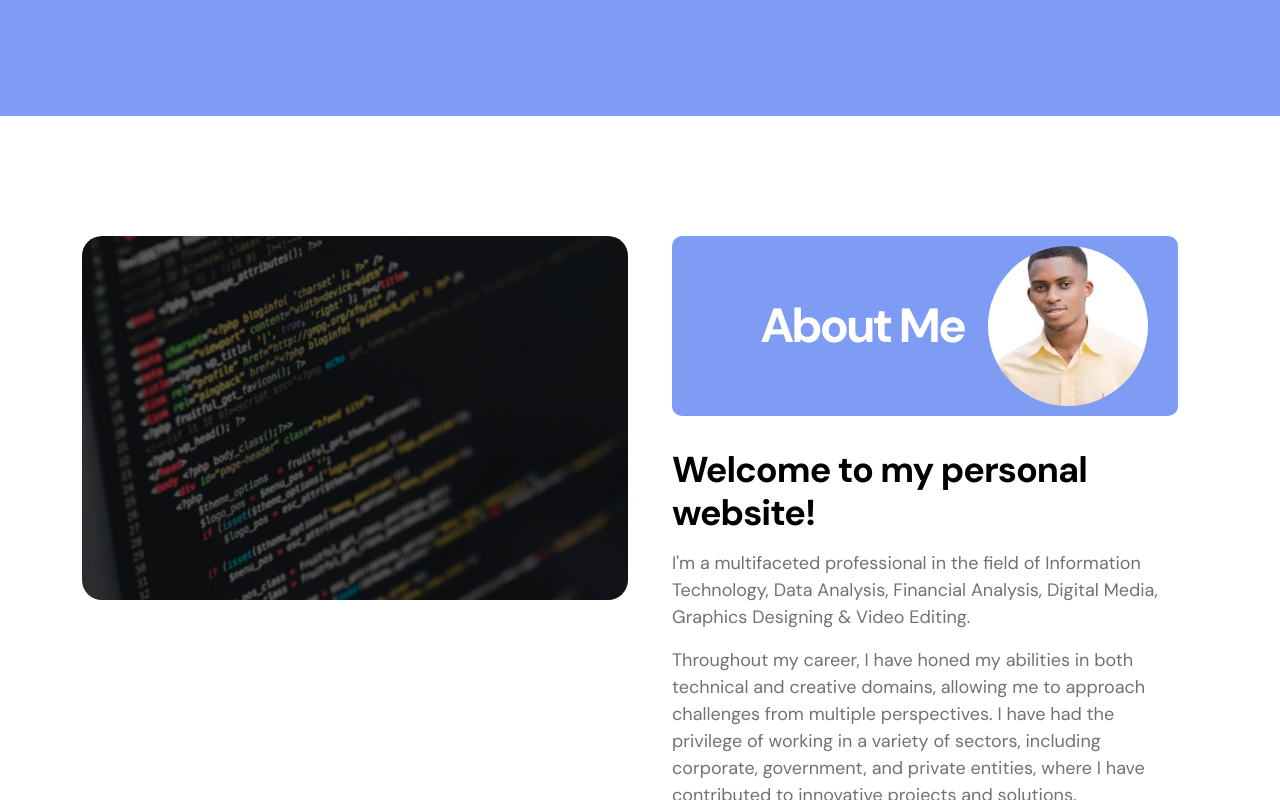
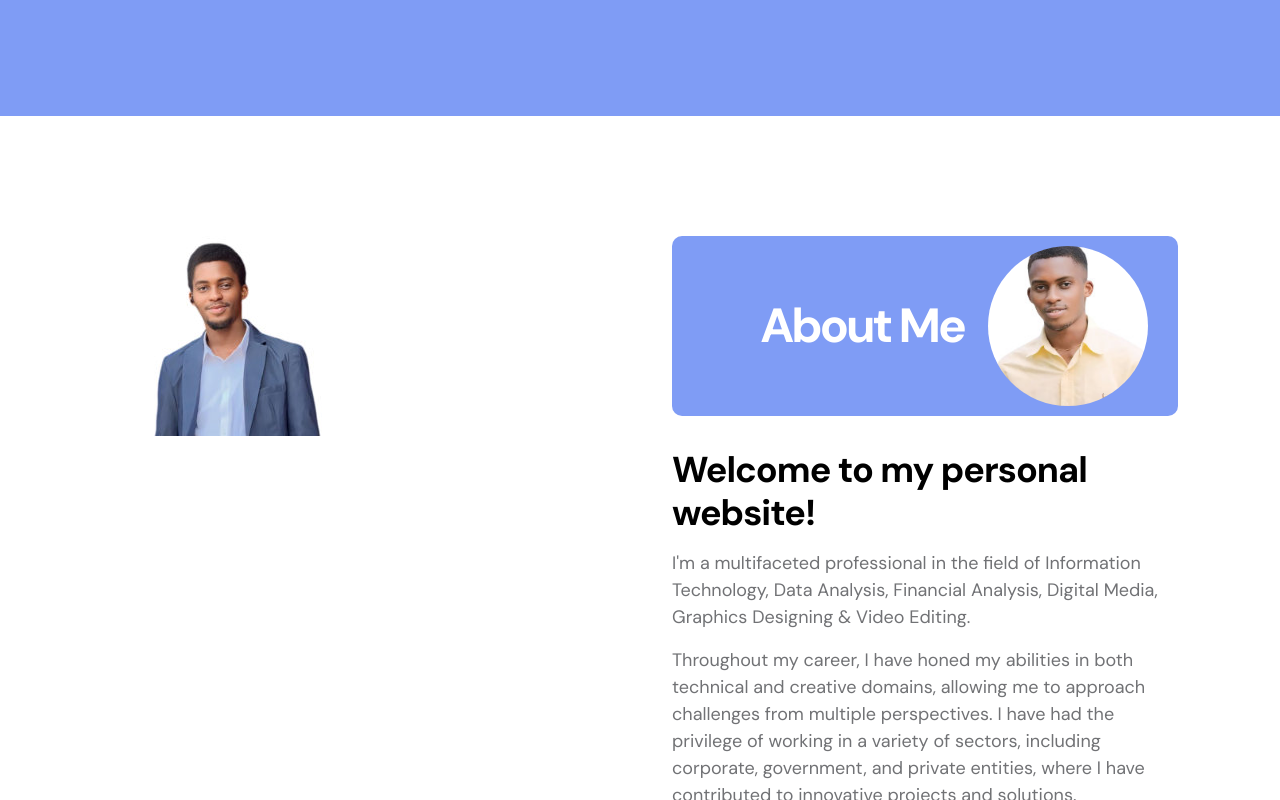
Before and after one commit to pathomas226292/www.paulathomasbio.com, a plain HTML site: page index.html in a window 1280 px wide. Shown: the part 544-1344 px from the top of the page. Drawn offline with nearby package versions, Linux system fonts and the light colour scheme.

Commit message:
Update index.html

```diff
--- a/index.html
+++ b/index.html
@@ -130,7 +130,7 @@
                     <div class="row">
 
                         <div class="col-lg-6 col-12">
-                            <img src="images/couple-working-from-home-together-sofa.jpg" class="about-image img-fluid" alt="">
+                            <img src="images/mini-profile.jpg" class="about-image img-fluid" alt="">
                         </div>
 
                         <div class="col-lg-6 col-12 mt-5 mt-lg-0">
```
